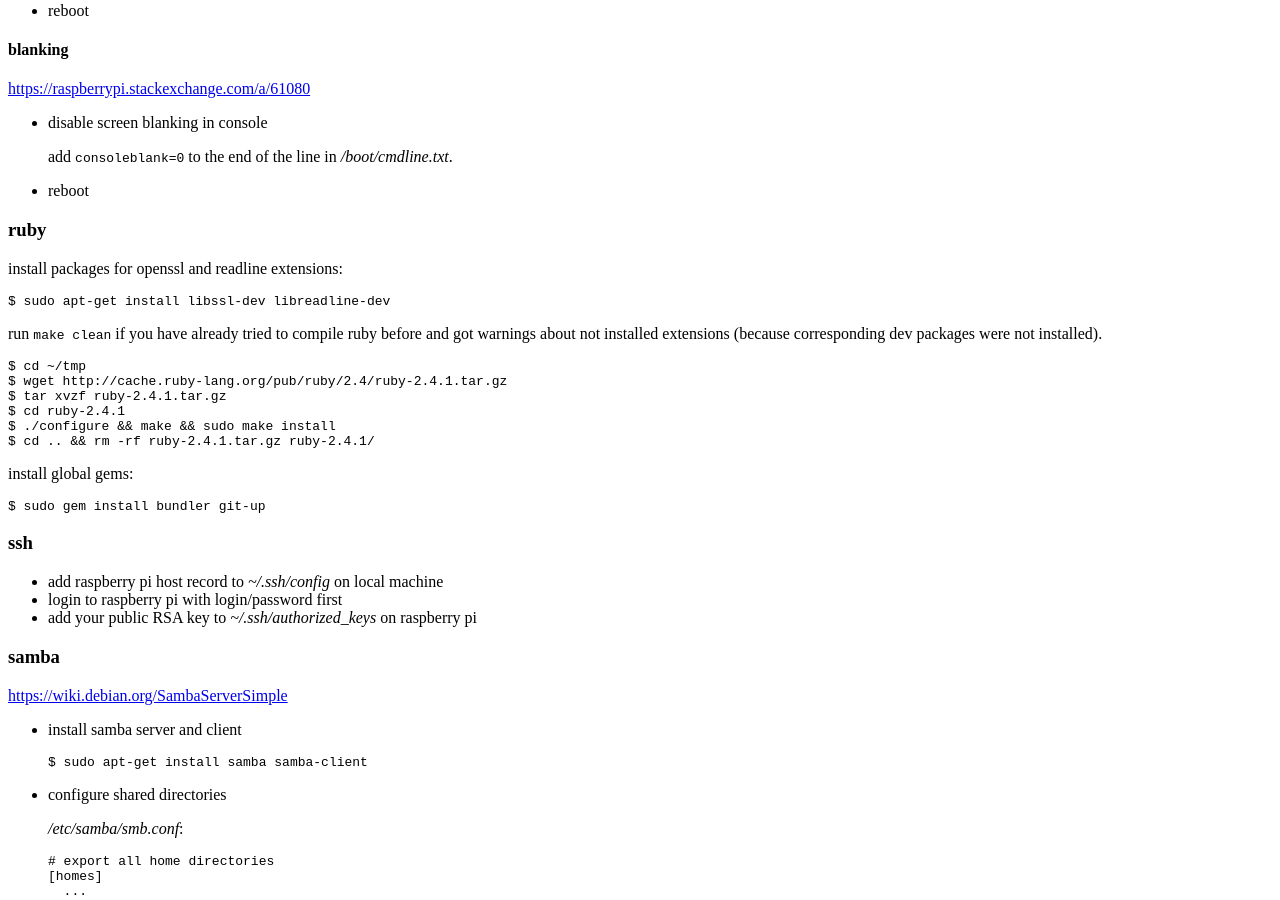
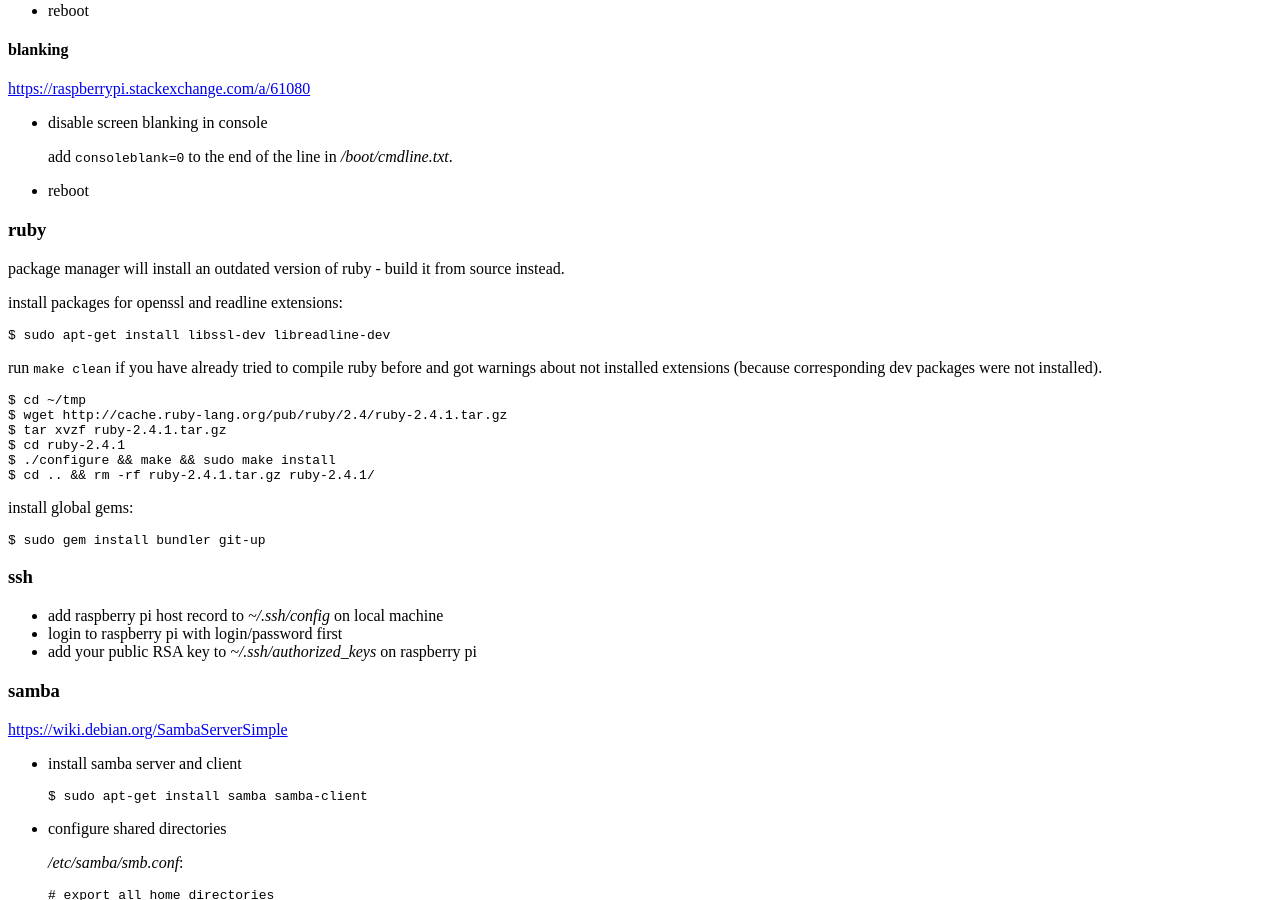
Before and after one commit to tap349/tap349.github.io, a Jekyll site: the page built from _posts/2017-04-15-raspberry-pi.md, in a window 1280 px wide and 900 px high, scrolled down 4101 px. Built offline with Jekyll 4.4.1, drawn with Linux system fonts in a browser that asks for light colours.

Commit message:
update 2017-04-30_04:10:28

````diff
--- a/_posts/2017-04-15-raspberry-pi.md
+++ b/_posts/2017-04-15-raspberry-pi.md
@@ -269,6 +269,9 @@ NOTE: hdmi cable must be plugged in before booting raspberry pi -
 
 ### ruby
 
+package manager will install an outdated version of ruby -
+build it from source instead.
+
 install packages for openssl and readline extensions:
 
 ```sh
````
